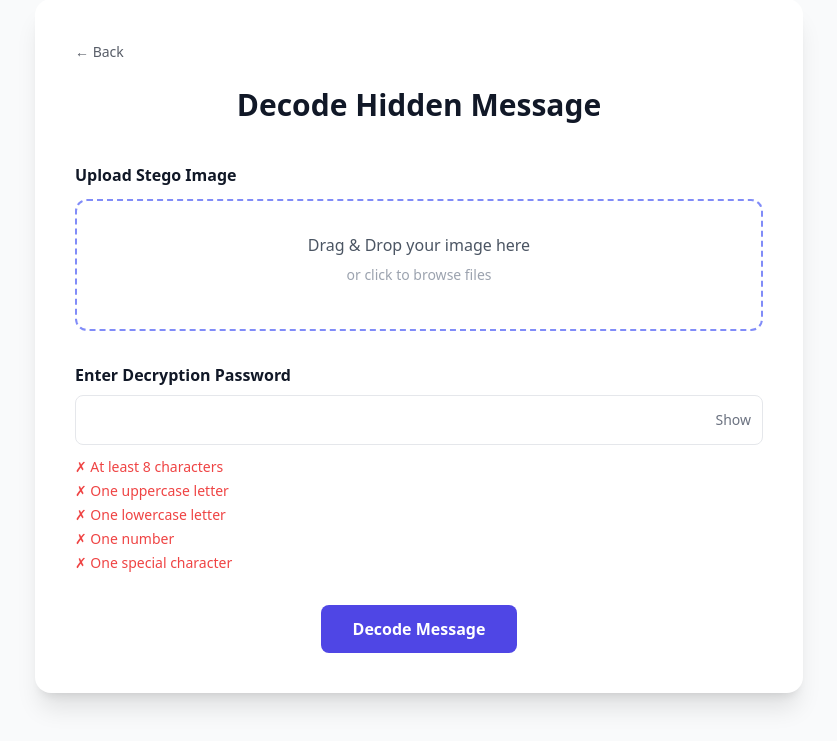
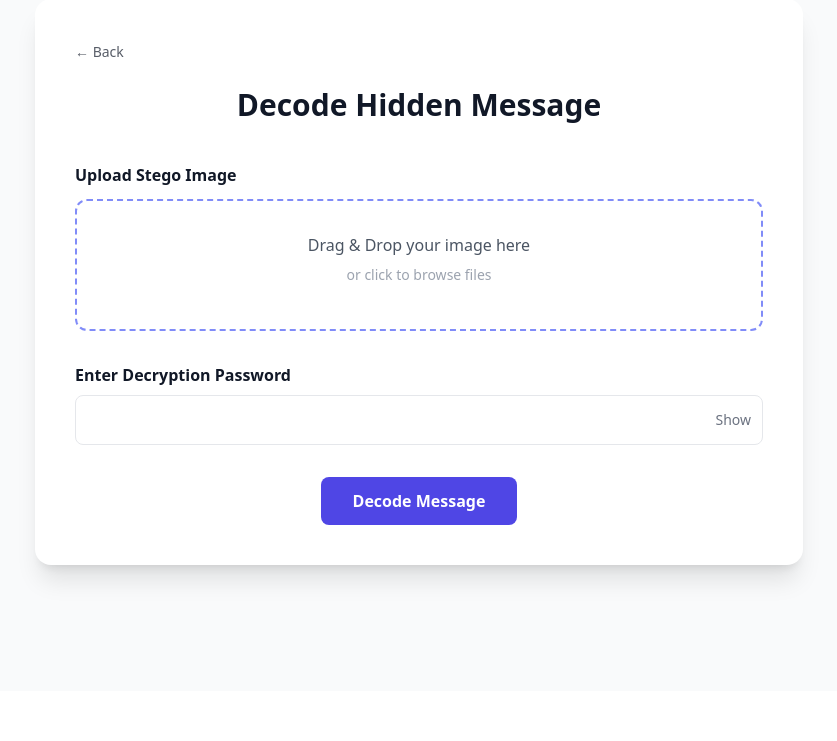
Before and after one commit to Hars-h123/stegapp, a Flask app: page /decode in a window 1280 px wide. Shown: the part 109-850 px from the top of the page, without its empty margins (221-1058 px from the left). After the commit the page ends 697 px from the top, so only its background shows below. Run offline with Flask 3, Linux system fonts and the light colour scheme; some libraries are stand-ins or nearby versions.

Commit message:
made necessary changes in decode.html for better user experience. >_<

```diff
--- a/templates/decode.html
+++ b/templates/decode.html
@@ -1,29 +1,20 @@
 {% extends "base.html" %}
 {% block content %}
 
-<!-- ============================= -->
-<!-- Main Card Wrapper (Centered) -->
-<!-- ============================= -->
 <div class="max-w-3xl mx-auto w-full">
 
-  <!-- White Card Container -->
   <div class="bg-white rounded-2xl shadow-xl p-6 sm:p-10">
 
-    <!-- Back Navigation -->
     <div class="mb-6">
       <a href="/" class="text-sm font-medium opacity-70 hover:opacity-100 transition">
         ← Back
       </a>
     </div>
 
-    <!-- Page Title -->
     <h2 class="text-3xl font-bold mb-10 text-center">
       Decode Hidden Message
     </h2>
 
-    <!-- ============================= -->
-    <!-- Decode Form -->
-    <!-- ============================= -->
     <form
       id="decode-form"
       method="POST"
@@ -32,20 +23,17 @@
       class="space-y-8"
     >
 
-      <!-- ============================= -->
-      <!-- Image Upload Section -->
-      <!-- ============================= -->
+      <!-- Upload Section -->
       <div>
         <label class="block font-semibold mb-3">
           Upload Stego Image
         </label>
 
-        <!-- Clickable Drop Area -->
         <div
           id="drop-area"
           class="border-2 border-dashed border-indigo-400 rounded-xl p-8 text-center cursor-pointer hover:bg-indigo-50 transition"
         >
-          <!-- Hidden File Input -->
+
           <input
             type="file"
             id="decodeImage"
@@ -62,21 +50,17 @@
             or click to browse files
           </p>
 
-          <!-- Selected file name appears here -->
           <p id="file-name" class="mt-3 text-sm text-indigo-600 font-medium"></p>
         </div>
       </div>
 
-      <!-- ============================= -->
       <!-- Password Section -->
-      <!-- ============================= -->
       <div>
 
         <label class="block font-semibold mb-2">
           Enter Decryption Password
         </label>
 
-        <!-- Password Input + Toggle Button -->
         <div class="relative">
 
           <input
@@ -87,7 +71,6 @@
             class="w-full border rounded-lg p-3 pr-12 focus:ring-2 focus:ring-indigo-400 outline-none"
           />
 
-          <!-- Show / Hide Password Button -->
           <button
             type="button"
             id="toggle-password-btn"
@@ -98,18 +81,8 @@
 
         </div>
 
-        <!-- Live Password Validation Rules -->
-        <div class="mt-3 space-y-1 text-sm">
-          <div id="rule-length" class="text-red-500">✗ At least 8 characters</div>
-          <div id="rule-upper" class="text-red-500">✗ One uppercase letter</div>
-          <div id="rule-lower" class="text-red-500">✗ One lowercase letter</div>
-          <div id="rule-number" class="text-red-500">✗ One number</div>
-          <div id="rule-special" class="text-red-500">✗ One special character</div>
-        </div>
-
       </div>
 
-      <!-- Submit Button -->
       <div class="text-center">
         <button
           type="submit"
@@ -125,10 +98,7 @@
   </div>
 </div>
 
-<!-- ============================= -->
 <!-- Loading Overlay -->
-<!-- Appears while decoding -->
-<!-- ============================= -->
 <div
   id="processing-overlay"
   class="fixed inset-0 hidden items-center justify-center z-50 bg-white/70 backdrop-blur-sm"
@@ -142,15 +112,11 @@
       Please wait. Do not refresh the page.
     </p>
 
-    <!-- Spinner -->
     <div class="w-6 h-6 border-4 border-indigo-500 border-t-transparent rounded-full animate-spin mx-auto"></div>
   </div>
 </div>
 
-<!-- ============================= -->
 <!-- Result Modal -->
-<!-- Shows decoded message -->
-<!-- ============================= -->
 <div
   id="result-modal"
   class="fixed inset-0 hidden items-center justify-center z-50 bg-white/70 backdrop-blur-sm"
@@ -176,16 +142,10 @@
   </div>
 </div>
 
-<!-- ============================= -->
-<!-- JavaScript Logic -->
-<!-- ============================= -->
 <script>
 
 document.addEventListener("DOMContentLoaded", function () {
 
-  /* ----------------------------------------
-     Element References
-  ---------------------------------------- */
   const form = document.getElementById("decode-form");
   const overlay = document.getElementById("processing-overlay");
   const modal = document.getElementById("result-modal");
@@ -197,9 +157,7 @@ document.addEventListener("DOMContentLoaded", function () {
   const fileInput = document.getElementById("decodeImage");
   const fileNameDisplay = document.getElementById("file-name");
 
-  /* ----------------------------------------
-     Show / Hide Password Toggle
-  ---------------------------------------- */
+  /* Show / Hide Password */
   toggleBtn.addEventListener("click", function () {
     if (passwordInput.type === "password") {
       passwordInput.type = "text";
@@ -210,35 +168,7 @@ document.addEventListener("DOMContentLoaded", function () {
     }
   });
 
-  /* ----------------------------------------
-     Live Password Validation
-     Checks each rule individually
-  ---------------------------------------- */
-  passwordInput.addEventListener("input", function () {
-    const value = passwordInput.value;
-
-    updateRule("rule-length", value.length >= 8);
-    updateRule("rule-upper", /[A-Z]/.test(value));
-    updateRule("rule-lower", /[a-z]/.test(value));
-    updateRule("rule-number", /\d/.test(value));
-    updateRule("rule-special", /[^A-Za-z0-9]/.test(value));
-  });
-
-  function updateRule(id, isValid) {
-    const element = document.getElementById(id);
-    if (!element) return;
-
-    element.classList.toggle("text-green-600", isValid);
-    element.classList.toggle("text-red-500", !isValid);
-
-    element.innerHTML = isValid
-      ? element.innerHTML.replace("✗", "✓")
-      : element.innerHTML.replace("✓", "✗");
-  }
-
-  /* ----------------------------------------
-     Drag & Drop File Handling
-  ---------------------------------------- */
+  /* Drag & Drop */
   dropArea.addEventListener("click", () => fileInput.click());
 
   dropArea.addEventListener("dragover", (e) => {
@@ -266,18 +196,16 @@ document.addEventListener("DOMContentLoaded", function () {
         : "";
   }
 
-  /* ----------------------------------------
-     Form Submission via Fetch API
-     Shows overlay, sends request,
-     then displays result modal
-  ---------------------------------------- */
+  /* Form Submit */
   form.addEventListener("submit", async function (e) {
+
     e.preventDefault();
 
     overlay.classList.remove("hidden");
     overlay.classList.add("flex");
 
     try {
+
       const response = await fetch(form.action, {
         method: "POST",
         body: new FormData(form),
@@ -297,6 +225,7 @@ document.addEventListener("DOMContentLoaded", function () {
         : `<div class="text-red-600 font-semibold">❌ ${text}</div>`;
 
     } catch (error) {
+
       overlay.classList.add("hidden");
       overlay.classList.remove("flex");
 
@@ -306,11 +235,9 @@ document.addEventListener("DOMContentLoaded", function () {
       messageBox.innerHTML =
         `<div class="text-red-600 font-semibold">❌ Something went wrong.</div>`;
     }
+
   });
 
-  /* ----------------------------------------
-     Close Result Modal
-  ---------------------------------------- */
   closeBtn.addEventListener("click", function () {
     modal.classList.add("hidden");
     modal.classList.remove("flex");
```
